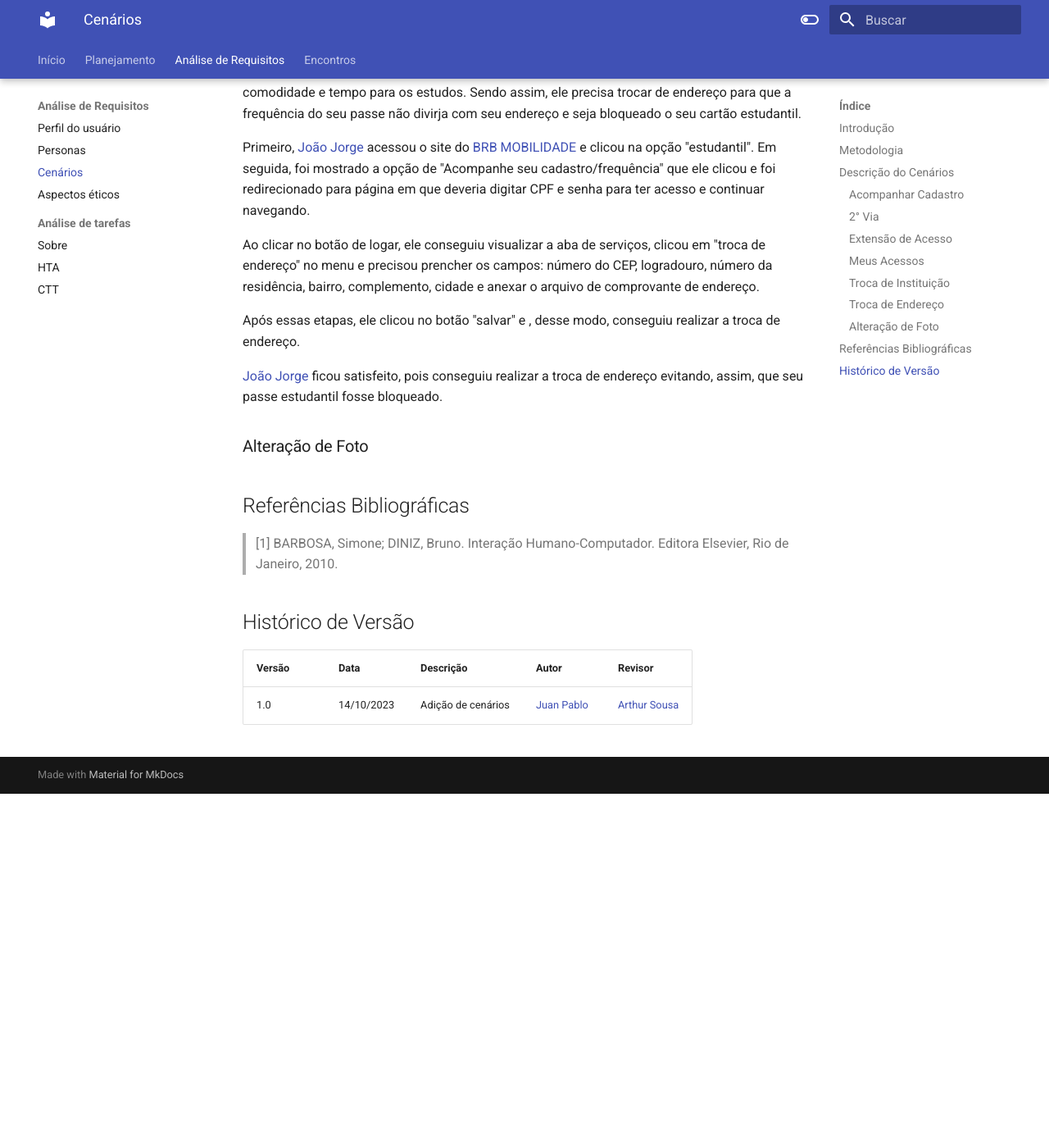
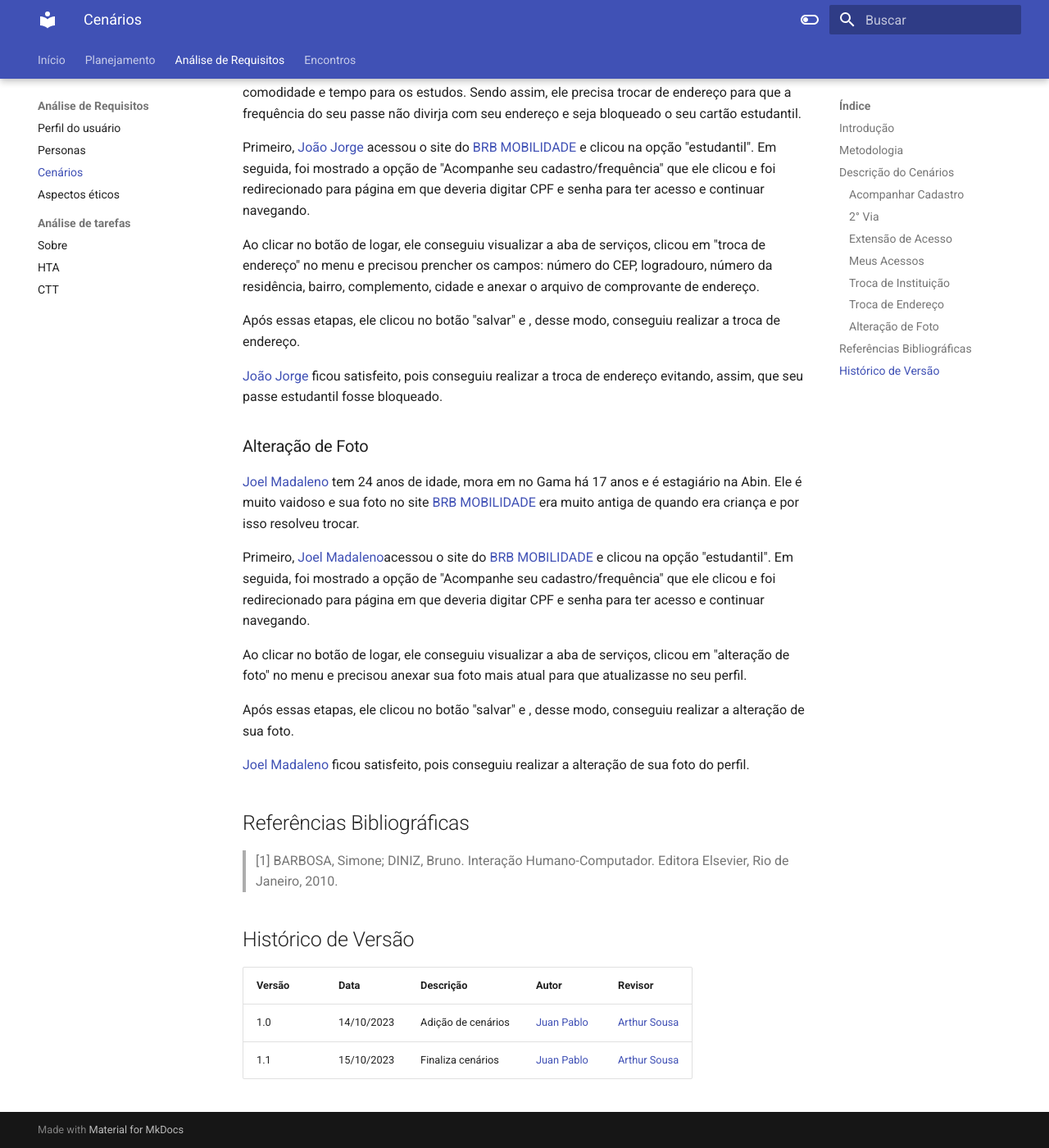
Before and after one commit to Interacao-Humano-Computador/2023.2--BRB-Mobilidade, an MkDocs documentation site: the page built from docs/analiseRequisitos/cenario.md, in a window 1280 px wide and 1400 px high, scrolled down 3850 px. Shown: the whole window at 82% size. Built offline with MkDocs 1.6.1 and Material for MkDocs 9.7.7, drawn with Linux system fonts in a browser that asks for light colours; before the commit the page ends 4818 px from its top, so only the background shows below that.

Commit message:
alteração de foto

```diff
--- a/docs/analiseRequisitos/cenario.md
+++ b/docs/analiseRequisitos/cenario.md
@@ -110,6 +110,15 @@ Após essas etapas, ele clicou no botão "salvar" e , desse modo, conseguiu real
 [João Jorge](https://interacao-humano-computador.github.io/2023.2--BRB-Mobilidade/analiseRequisitos/personas/#joao-jorge) ficou satisfeito, pois conseguiu realizar a troca de endereço evitando, assim, que seu passe estudantil fosse bloqueado.
 
 ### Alteração de Foto
+[Joel Madaleno](https://interacao-humano-computador.github.io/2023.2--BRB-Mobilidade/analiseRequisitos/personas/#joel-madaleno) tem 24 anos de idade, mora em no Gama há 17 anos e é estagiário na Abin. Ele é muito vaidoso e sua foto no site <a href="https://mobilidade.brb.com.br">BRB MOBILIDADE</a> era muito antiga de quando era criança e por isso resolveu trocar.
+
+Primeiro, [Joel Madaleno](https://interacao-humano-computador.github.io/2023.2--BRB-Mobilidade/analiseRequisitos/personas/#joel-madaleno)acessou o site do <a href="https://mobilidade.brb.com.br">BRB MOBILIDADE</a> e clicou na opção "estudantil".  Em seguida, foi mostrado a opção de "Acompanhe seu cadastro/frequência" que ele clicou e foi redirecionado para página em que deveria  digitar CPF e senha para ter acesso e continuar navegando.
+
+Ao clicar no botão de logar, ele conseguiu visualizar a aba de serviços, clicou em "alteração de foto" no menu e precisou anexar sua foto mais atual para que atualizasse no seu perfil.
+
+Após essas etapas, ele clicou no botão "salvar" e , desse modo, conseguiu realizar a alteração de sua foto.
+
+[Joel Madaleno](https://interacao-humano-computador.github.io/2023.2--BRB-Mobilidade/analiseRequisitos/personas/#joel-madaleno) ficou satisfeito, pois conseguiu realizar a alteração de sua foto do perfil.
 
 
 
@@ -124,3 +133,4 @@ Após essas etapas, ele clicou no botão "salvar" e , desse modo, conseguiu real
 |Versão|Data|Descrição|Autor|Revisor|
 |----|----|---------|-----|-------|
 |1.0|14/10/2023|Adição de cenários|[Juan Pablo](https://github.com/Juan-Ricarte)| [Arthur Sousa](https://github.com/arthurrsousa)|
+|1.1|15/10/2023|Finaliza cenários|[Juan Pablo](https://github.com/Juan-Ricarte)| [Arthur Sousa](https://github.com/arthurrsousa)|
```
Also changed, not shown: docs/analiseRequisitos/personas.md (+2 -2 lines).
